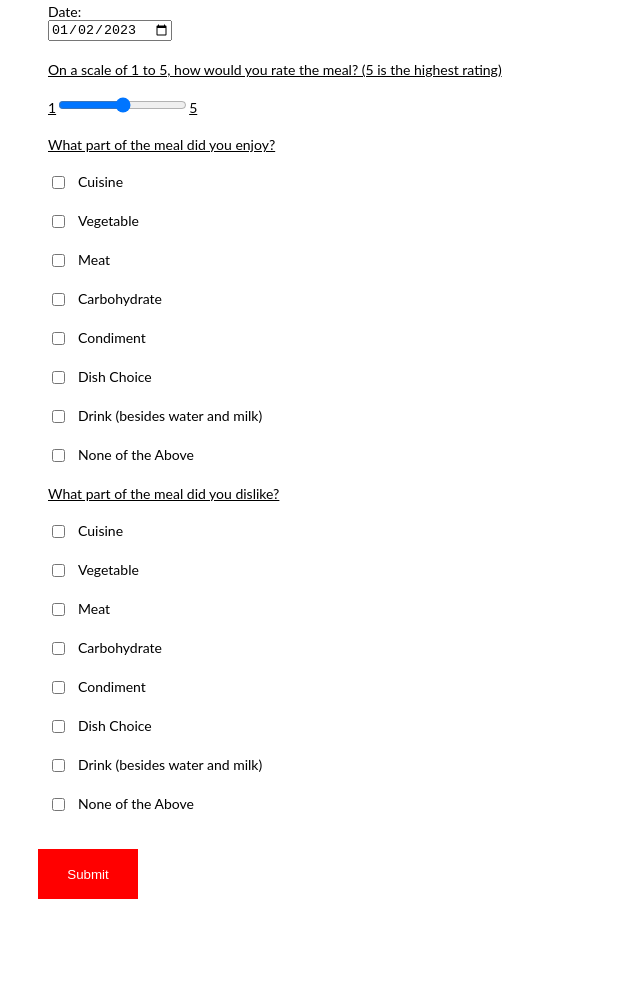
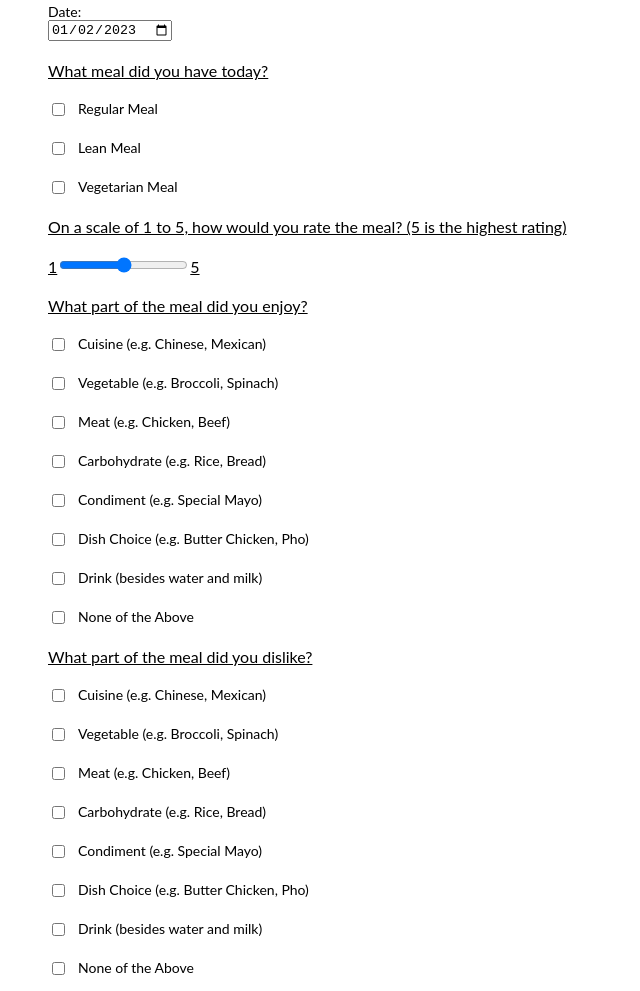
Before and after one commit to Maccam1234/pproject, a website: page index.html in a window 1280 px wide. Shown: the part 667-1658 px from the top of the page, without its empty margins (0-640 px from the left). Before the commit the page ends 1574 px from the top, so only its background shows below. Drawn offline with Linux system fonts and the light colour scheme; grey boxes are pictures that could not be loaded.

Commit message:
Updated HTML/CSS

```diff
--- a/index.html
+++ b/index.html
@@ -26,10 +26,31 @@
           </div>
         </div>
       </div>
+      <div class="div-15">
+        <div class="builder-columns div-16">
+          <div class="builder-column column-8">
+            <div class="div-17 underline">What meal did you have today?</div>
+          </div>
+        </div>
+      </div>
+      <div class="div-48">
+        <div class="div-67">
+          <input type="checkbox" id="regular" name="meal" value="regular">
+          <div class="div-40">Regular Meal</div>
+        </div>
+        <div class="div-67">
+          <input type="checkbox" id="lean" name="meal" value="lean">
+          <div class="div-40">Lean Meal</div>
+        </div>
+        <div class="div-67">
+          <input type="checkbox" id="vegetarian" name="meal" value="vegetarian">
+          <div class="div-40">Vegetarian Meal</div>
+        </div>
+      </div>
       <div class="div-5">
         <div class="builder-columns div-6">
           <div class="builder-column column-2">
-            <div class="div-7" style="text-decoration:underline;">
+            <div class="div-17" style="text-decoration:underline;">
               On a scale of 1 to 5, how would you rate the meal? (5 is the highest
               rating)<br><br>
               1<input type="range" step="1" max="5" min="1" name="rating">5
@@ -47,80 +68,80 @@
       </div>
       <div class="div-18">
         <div class="div-19">
-          <div class="div-20">
+          <div class="div-67">
             <input type="checkbox" id="CuisineLike" name="cuisine" value="like">
-            <div class="div-22">Cuisine</div>
+            <div class="div-40">Cuisine (e.g. Chinese, Mexican)</div>
           </div>
-          <div class="div-23">
+          <div class="div-67">
             <input type="checkbox" id="VegetableLike" name="vegetable" value="like">
-            <div class="div-25">Vegetable</div>
+            <div class="div-40">Vegetable (e.g. Broccoli, Spinach)</div>
           </div>
-          <div class="div-26">
+          <div class="div-67">
             <input type="checkbox" id="MeatLike" name="meat" value="like">
-            <div class="div-28">Meat</div>
+            <div class="div-40">Meat (e.g. Chicken, Beef)</div>
           </div>
-          <div class="div-29">
+          <div class="div-67">
             <input type="checkbox" id="CarbohydrateLike" name="carb" value="like">
-            <div class="div-31">Carbohydrate</div>
+            <div class="div-40">Carbohydrate (e.g. Rice, Bread)</div>
           </div>
-          <div class="div-32">
+          <div class="div-67">
             <input type="checkbox" id="CondimentLike" name="condiment" value="like">
-            <div class="div-34">Condiment</div>
+            <div class="div-40">Condiment (e.g. Special Mayo)</div>
           </div>
-          <div class="div-35">
+          <div class="div-67">
             <input type="checkbox" id="DishLike" name="dish" value="like">
-            <div class="div-37">Dish Choice</div>
+            <div class="div-40">Dish Choice (e.g. Butter Chicken, Pho)</div>
           </div>
-          <div class="div-38">
+          <div class="div-67">
             <input type="checkbox" id="DrinkLike" name="drink" value="like">
             <div class="div-40">Drink (besides water and milk)</div>
           </div>
-          <div class="div-41">
+          <div class="div-67">
             <input type="checkbox" id="NoneLike" name="none" value="like">
-            <div class="div-43">None of the Above</div>
+            <div class="div-40">None of the Above</div>
           </div>
         </div>
       </div>
       <div class="div-44">
         <div class="builder-columns div-45">
           <div class="builder-column column-9">
-            <div class="div-46 underline">What part of the meal did you dislike?</div>
+            <div class="div-17 underline">What part of the meal did you dislike?</div>
           </div>
         </div>
       </div>
-      <div class="div-47">
-        <div class="div-48">
-          <div class="div-49">
+      <div class="div-18">
+        <div class="div-19">
+          <div class="div-67">
             <input type="checkbox" id="CuisineDislike" name="cuisine" value="dislike">
-            <div class="div-51">Cuisine</div>
+            <div class="div-40">Cuisine (e.g. Chinese, Mexican)</div>
           </div>
-          <div class="div-52">
+          <div class="div-67">
             <input type="checkbox" id="VegetableDislike" name="vegetable" value="dislike">
-            <div class="div-54">Vegetable</div>
+            <div class="div-40">Vegetable (e.g. Broccoli, Spinach)</div>
           </div>
-          <div class="div-55">
+          <div class="div-67">
             <input type="checkbox" id="MeatDislike" name="meat" value="dislike">
-            <div class="div-57">Meat</div>
+            <div class="div-40">Meat (e.g. Chicken, Beef)</div>
           </div>
-          <div class="div-58">
+          <div class="div-67">
             <input type="checkbox" id="CarbohydrateDislike" name="carb" value="dislike">
-            <div class="div-60">Carbohydrate</div>
+            <div class="div-40">Carbohydrate (e.g. Rice, Bread)</div>
           </div>
-          <div class="div-61">
+          <div class="div-67">
             <input type="checkbox" id="CondimentDislike" name="condiment" value="dislike">
-            <div class="div-63">Condiment</div>
+            <div class="div-40">Condiment (e.g. Special Mayo)</div>
           </div>
-          <div class="div-64">
+          <div class="div-67">
             <input type="checkbox" id="DishDislike" name="dish" value="dislike">
-            <div class="div-66">Dish Choice</div>
+            <div class="div-40">Dish Choice (e.g. Butter Chicken, Pho)</div>
           </div>
           <div class="div-67">
             <input type="checkbox" id="DrinkDislike" name="drink" value="dislike">
-            <div class="div-69">Drink (besides water and milk)</div>
+            <div class="div-40">Drink (besides water and milk)</div>
           </div>
-          <div class="div-70">
+          <div class="div-67">
             <input type="checkbox" id="NoneDislike" name="none" value="dislike">
-            <div class="div-72">None of the Above</div>
+            <div class="div-40">None of the Above</div>
           </div>
         </div>
       </div>
--- a/public/css/styles.css
+++ b/public/css/styles.css
@@ -350,9 +350,9 @@ form{
     }
   }
   .div-17 {
-    max-width: 280px;
+    max-width: 1000px;
     color: rgba(0, 0, 0, 1);
-    font-size: 14px;
+    font-size: 16px;
     letter-spacing: 0%;
     text-align: left;
     font-family: Lato, sans-serif;
@@ -360,14 +360,14 @@ form{
   .div-18 {
     display: flex;
     flex-direction: column;
-    max-width: 259px;
+    max-width: 1000px;
     justify-content: flex-start;
     align-items: flex-start;
   }
   .div-19 {
     display: flex;
     flex-direction: column;
-    max-width: 259px;
+    max-width: 1000px;
     justify-content: flex-start;
     align-items: flex-start;
   }
@@ -580,7 +580,7 @@ form{
     background-color: rgba(0, 0, 0, 0);
   }
   .div-40 {
-    max-width: 211px;
+    max-width: 1000px;
     margin-left: 10px;
     color: rgba(0, 0, 0, 1);
     font-size: 14px;
@@ -860,7 +860,7 @@ form{
   .div-67 {
     display: flex;
     flex-direction: row;
-    max-width: 259px;
+    max-width: 1000px;
     justify-content: flex-start;
     align-items: flex-start;
     padding-top: 10px;
```
